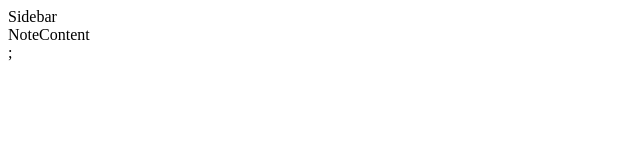
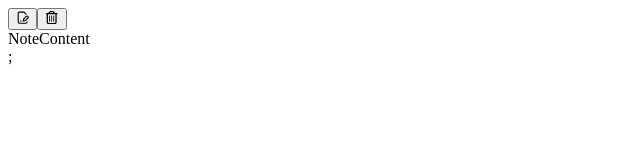
Before and after one commit to LorenzoLoPresti/note-mark, a React (Vite) app in the folder src/renderer/: page / in a window 1280 px wide. Shown: the top 160 px of the page, without its empty margins (0-640 px from the left). Built offline with nearby package versions, Linux system fonts and the light colour scheme.

Commit message:
Implementa feature/Sidebar-buttons

```diff
--- /dev/null
+++ b/src/renderer/src/components/atoms/Button.tsx
@@ -0,0 +1,36 @@
+import { ComponentProps, PropsWithChildren } from 'react';
+import { twMerge } from 'tailwind-merge';
+import { LuFileSignature } from 'react-icons/lu';
+import { FaRegTrashCan } from 'react-icons/fa6';
+
+type ButtonTypes = 'action' | 'newNote' | 'deleteNote';
+
+type ButtonProps = PropsWithChildren<{
+  variant?: ButtonTypes;
+}> &
+  ComponentProps<'button'>;
+
+const generalStyle =
+  'px-1 py-1 rounded-md border border-zinc-400/50  transition-colors duration-200';
+
+const iconStyle = 'w-4 h-4 text-zync-300';
+
+const styles: Record<ButtonTypes, string> = {
+  action: 'hover:bg-green-600/50',
+  newNote: 'hover:bg-blue-600/50',
+  deleteNote: 'hover:bg-red-600/50'
+};
+
+const Button = ({ variant = 'action', children, className, ...attr }: ButtonProps) => {
+  const classNames = twMerge(generalStyle, styles[variant], className);
+
+  return (
+    <button {...attr} className={classNames}>
+      {variant === 'newNote' && <LuFileSignature className={iconStyle} />}
+      {variant === 'deleteNote' && <FaRegTrashCan className={iconStyle} />}
+      {children}
+    </button>
+  );
+};
+
+export default Button;
--- a/src/renderer/src/components/layout/AppLayout.tsx
+++ b/src/renderer/src/components/layout/AppLayout.tsx
@@ -1,11 +1,14 @@
 import RootLayout from '../RootLayout';
 import NoteContent from '../NoteContent';
 import Sidebar from '../Sidebar';
+import ButtonsRow from '../molecules/ButtonsRow';
 
 const AppLayout = () => {
   return (
     <RootLayout>
-      <Sidebar className="p-2">Sidebar</Sidebar>
+      <Sidebar className="p-2">
+        <ButtonsRow className="flex justify-between mt-1" />
+      </Sidebar>
       <NoteContent className="border-l bg-zinc-900/50 border-l-white/20">Content</NoteContent>
     </RootLayout>
   );
--- /dev/null
+++ b/src/renderer/src/components/molecules/ButtonsRow.tsx
@@ -0,0 +1,13 @@
+import { ComponentProps } from 'react';
+import Button from '../atoms/Button';
+
+const ButtonsRow = ({ ...attr }: ComponentProps<'div'>) => {
+  return (
+    <div {...attr}>
+      <Button variant="newNote" />
+      <Button variant="deleteNote" />
+    </div>
+  );
+};
+
+export default ButtonsRow;
```
